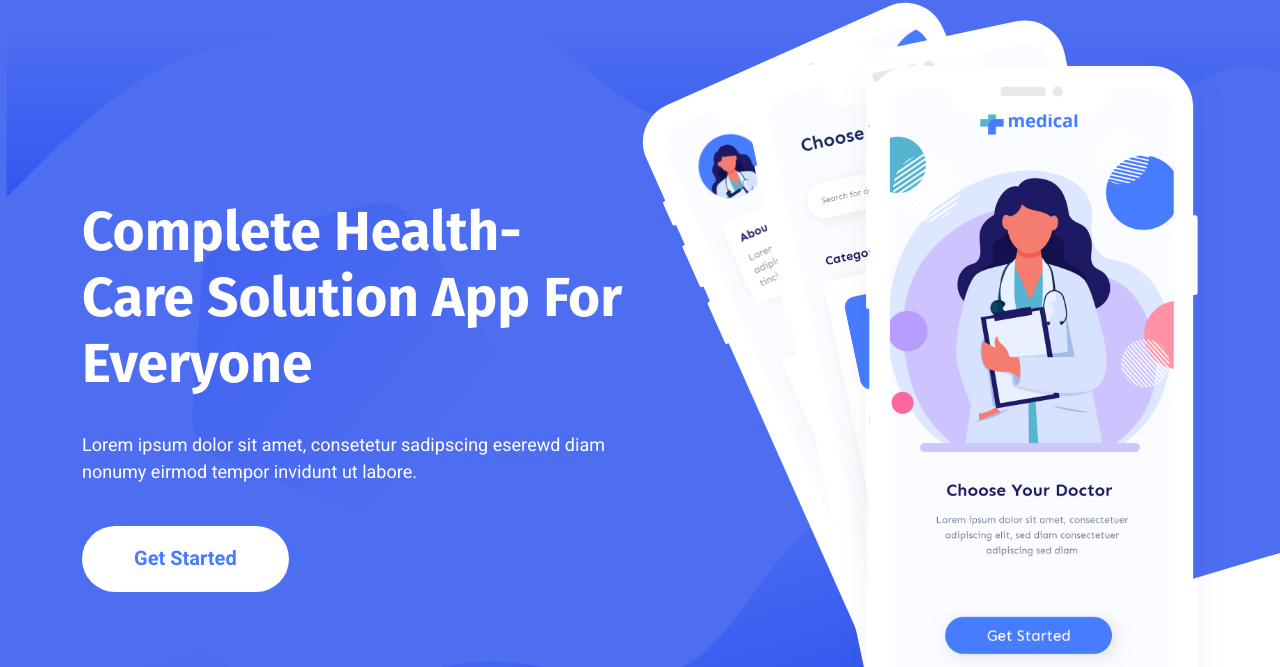
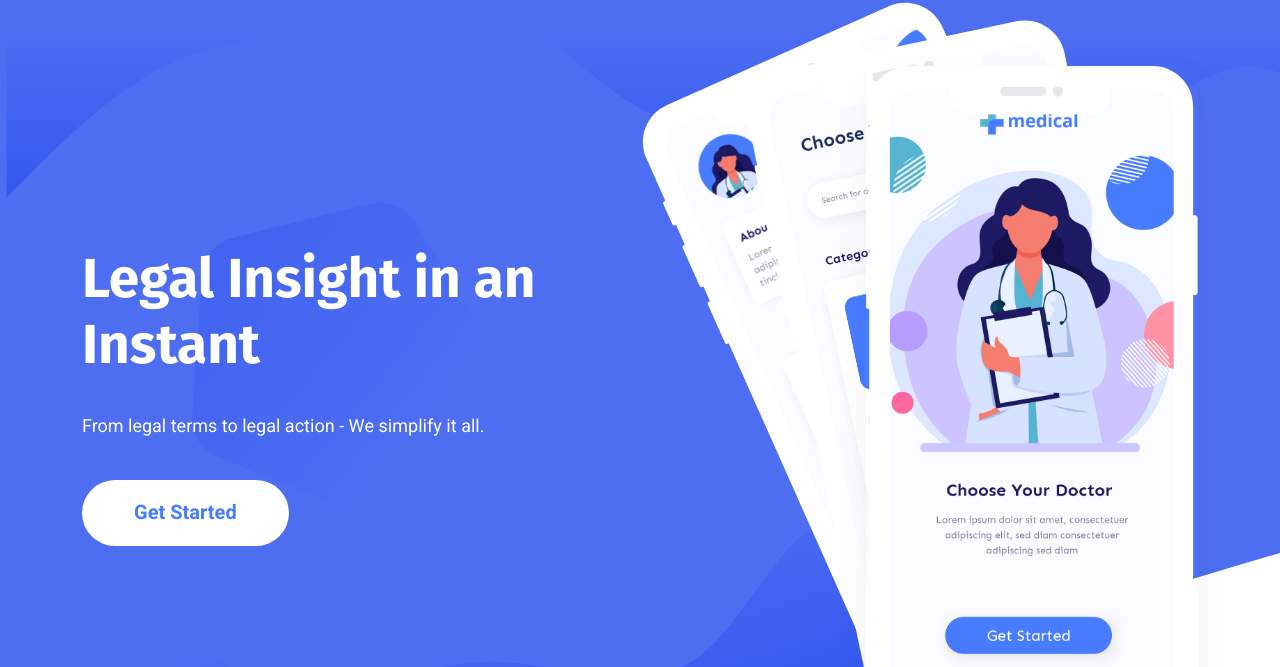
Before and after one commit to concaption/dream-landing, a plain HTML site: page index.html in a window 1280 px wide. Shown: the part 84-751 px from the top of the page. Drawn offline with Linux system fonts and the light colour scheme.

Commit message:
first build 📦

```diff
--- a/index.html
+++ b/index.html
@@ -3,7 +3,7 @@
   <head>
     <meta charset="utf-8" />
     <meta http-equiv="x-ua-compatible" content="ie=edge" />
-    <title>Applayer || Medical App Landing Page</title>
+    <title>Verdict AI | Your Personal Legal Assistant</title>
     <meta name="description" content="" />
     <meta name="viewport" content="width=device-width, initial-scale=1" />
     <link rel="shortcut icon" type="image/x-icon" href="assets/img/favicon.svg"/>
@@ -103,10 +103,10 @@
           <div class="col-lg-6">
             <div class="hero-content">
               <h1 class="wow fadeInUp" data-wow-delay=".2s">
-								Complete Health- Care Solution App For Everyone
+				Legal Insight in an Instant
 							</h1>
               <p class="wow fadeInUp" data-wow-delay=".4s">
-                Lorem ipsum dolor sit amet, consetetur sadipscing eserewd diam nonumy eirmod tempor invidunt ut labore.
+                From legal terms to legal action - We simplify it all.
               </p>
               <a href="javascript:void(0)" class="main-btn btn-hover wow fadeInUp" data-wow-delay=".6s">Get Started</a>
             </div>
```
